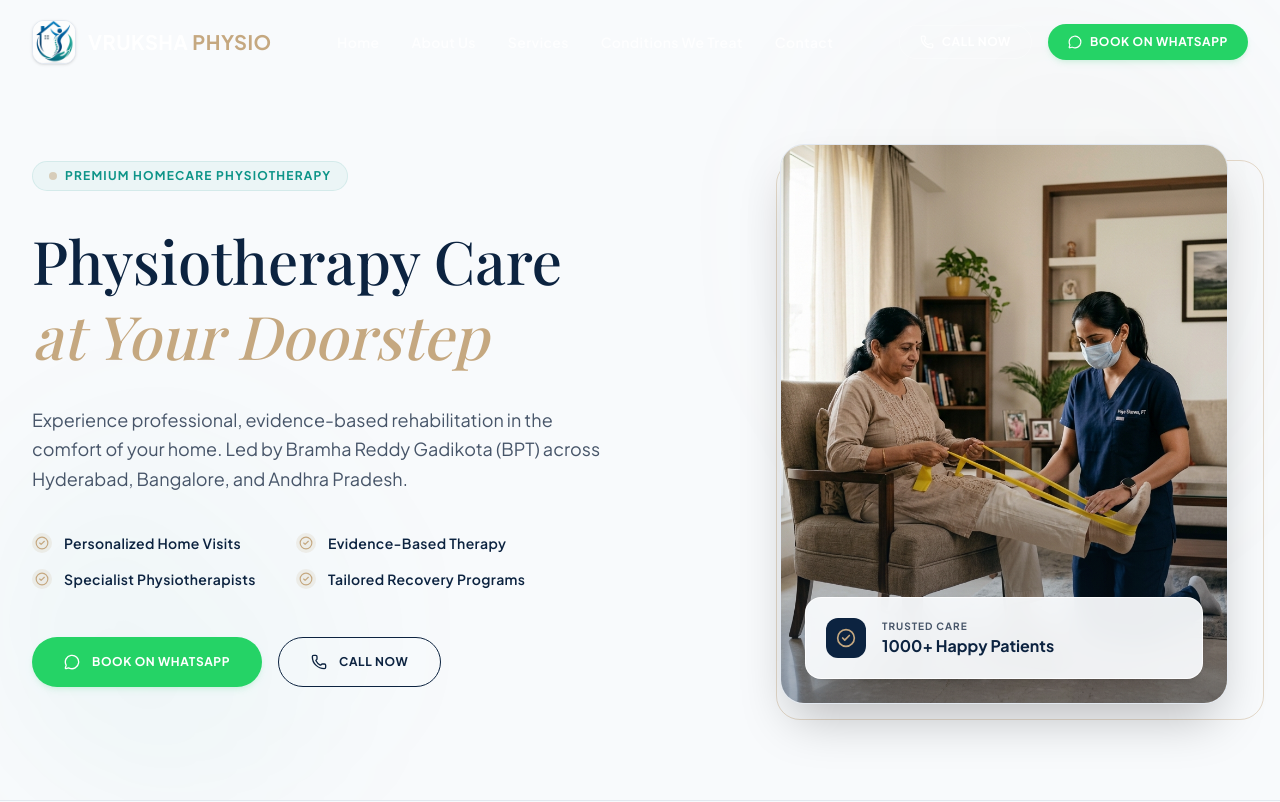
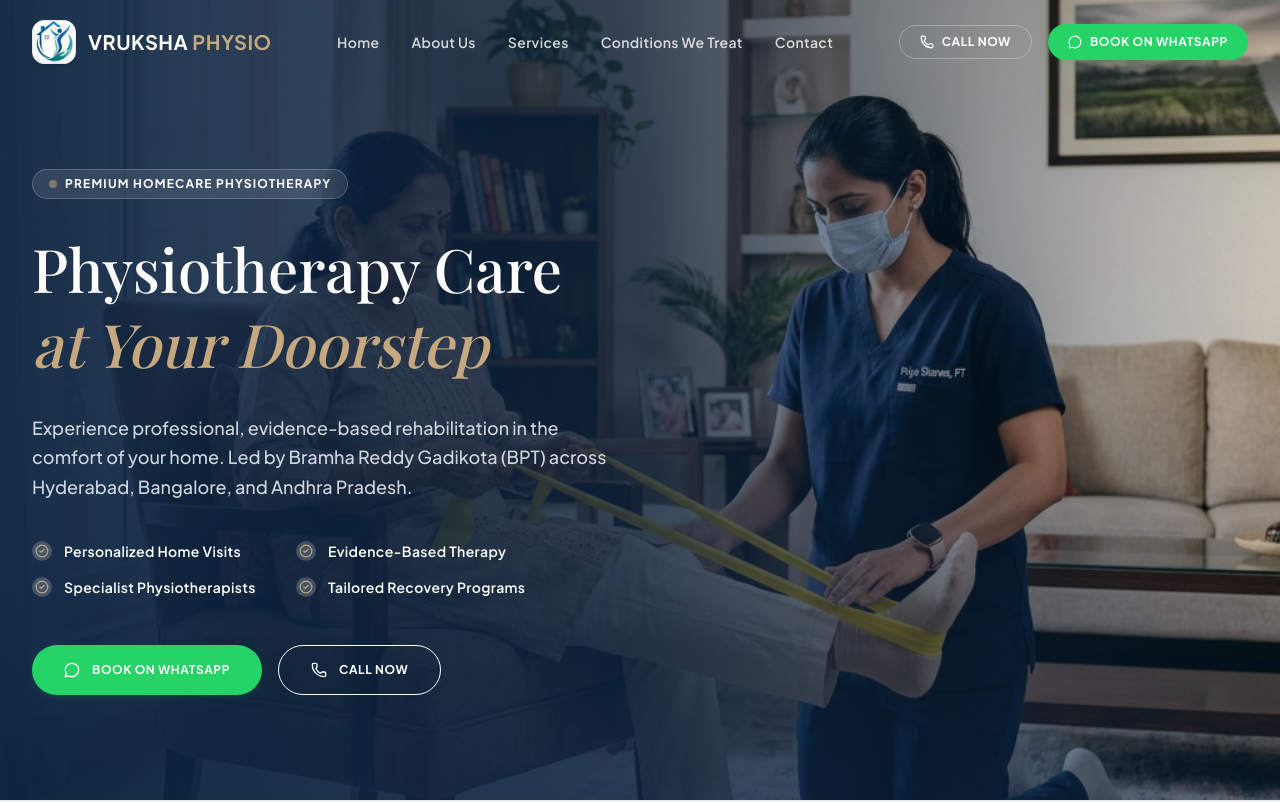
Before and after one commit to meghavamsikiran/vrukshaphysio, a React (Vite) app: page / in a window 1280 px wide. Shown: the top 802 px of the page. Built offline with nearby package versions, Linux system fonts and the light colour scheme; a web font is replaced by a local one.

Commit message:
Set Hero image as background with dark gradient overlay and optimize service card image aspect ratios

```diff
--- a/src/components/Hero.tsx
+++ b/src/components/Hero.tsx
@@ -17,7 +17,7 @@
     visible: {
       opacity: 1,
       transition: {
-        staggerChildren: 0.2,
+        staggerChildren: 0.15,
       },
     },
   };
@@ -32,25 +32,31 @@
   };
 
   return (
-    <section id="home" className="relative min-h-screen flex items-center pt-28 pb-16 overflow-hidden bg-[#F8FAFC]">
-      {/* Background elegant accents */}
-      <div className="absolute top-0 right-0 w-[40%] h-[70%] bg-gradient-to-bl from-[#C5A880]/5 to-transparent rounded-full blur-3xl pointer-events-none"></div>
-      <div className="absolute bottom-0 left-0 w-[30%] h-[50%] bg-gradient-to-tr from-[#0D9488]/5 to-transparent rounded-full blur-3xl pointer-events-none"></div>
+    <section id="home" className="relative min-h-screen flex items-center justify-start overflow-hidden py-20">
+      {/* Background Image with Cover */}
+      <div className="absolute inset-0 z-0">
+        <img
+          src="/images/hero.png"
+          alt="Physiotherapy Care at Your Doorstep"
+          className="w-full h-full object-cover"
+        />
+        {/* Dark overlay: a gradient that is darker on the left/center (where text is) and fades out to the right */}
+        <div className="absolute inset-0 bg-gradient-to-r from-[#0C2340]/95 via-[#0C2340]/80 to-[#0C2340]/40 md:from-[#0C2340]/95 md:via-[#0C2340]/75 md:to-transparent"></div>
+        {/* Bottom vignette */}
+        <div className="absolute inset-0 bg-gradient-to-t from-[#0C2340]/50 via-transparent to-transparent"></div>
+      </div>
 
-      <div className="max-w-7xl mx-auto px-4 sm:px-6 lg:px-8 relative z-10 w-full">
-        <div className="grid grid-cols-1 lg:grid-cols-12 gap-12 lg:gap-8 items-center">
-
-          {/* Content Area (Left) */}
+      <div className="max-w-7xl mx-auto px-4 sm:px-6 lg:px-8 relative z-10 w-full pt-16">
         <motion.div
           variants={containerVariants}
           initial="hidden"
           animate="visible"
-            className="lg:col-span-7 space-y-8 text-left"
+          className="max-w-2xl text-left space-y-8"
         >
           {/* Premium Badge */}
-            <motion.div variants={itemVariants} className="inline-flex items-center gap-2 px-4 py-1.5 bg-[#0D9488]/5 border border-[#0D9488]/10 rounded-full">
+          <motion.div variants={itemVariants} className="inline-flex items-center gap-2 px-4 py-1.5 bg-white/10 backdrop-blur-md border border-white/20 rounded-full">
             <span className="w-2 h-2 rounded-full bg-[#C5A880] animate-pulse"></span>
-              <span className="text-[#0D9488] text-xs font-bold uppercase tracking-widest font-sans">
+            <span className="text-white text-xs font-bold uppercase tracking-widest font-sans">
               Premium Homecare Physiotherapy
             </span>
           </motion.div>
@@ -58,7 +64,7 @@
           {/* Headline */}
           <motion.h1
             variants={itemVariants}
-              className="text-4xl sm:text-5xl md:text-6xl font-normal text-[#0C2340] leading-tight font-heading"
+            className="text-4xl sm:text-5xl md:text-6xl font-normal text-white leading-tight font-heading"
           >
             Physiotherapy Care <br />
             <span className="italic font-normal text-[#C5A880]">
@@ -69,7 +75,7 @@
           {/* Subheadline */}
           <motion.p
             variants={itemVariants}
-              className="text-lg text-[#475569] leading-relaxed max-w-xl font-sans"
+            className="text-lg text-slate-200/90 leading-relaxed max-w-xl font-sans font-medium"
           >
             Experience professional, evidence-based rehabilitation in the comfort of your home. Led by Bramha Reddy Gadikota (BPT) across Hyderabad, Bangalore, and Andhra Pradesh.
           </motion.p>
@@ -82,9 +88,9 @@
             {highlights.map((item) => (
               <div
                 key={item}
-                  className="flex items-center gap-3 text-[#0C2340]"
+                className="flex items-center gap-3 text-white"
               >
-                  <div className="w-5 h-5 rounded-full bg-[#C5A880]/15 flex items-center justify-center shrink-0">
+                <div className="w-5 h-5 rounded-full bg-white/20 flex items-center justify-center shrink-0">
                   <CheckCircle2 className="w-3.5 h-3.5 text-[#C5A880]" />
                 </div>
                 <span className="text-sm font-semibold tracking-wide">{item}</span>
@@ -108,46 +114,13 @@
             </a>
             <a
               href={CALL_URL}
-                className="inline-flex items-center justify-center gap-3 px-8 py-4 border border-[#0C2340] text-[#0C2340] rounded-full font-bold uppercase tracking-wider text-xs hover:bg-[#0C2340] hover:text-[#F8FAFC] transition-all duration-300 hover:-translate-y-0.5"
+              className="inline-flex items-center justify-center gap-3 px-8 py-4 border border-white text-white rounded-full font-bold uppercase tracking-wider text-xs hover:bg-white hover:text-[#0C2340] transition-all duration-300 hover:-translate-y-0.5"
             >
               <Phone className="w-4 h-4" />
               Call Now
             </a>
           </motion.div>
         </motion.div>
-
-          {/* Portrait Collage Frame (Right) */}
-          <motion.div
-            initial={{ opacity: 0, scale: 0.95 }}
-            animate={{ opacity: 1, scale: 1 }}
-            transition={{ duration: 0.8, delay: 0.3 }}
-            className="lg:col-span-5 relative flex justify-center items-center"
-          >
-            {/* Decorative Offset Gold Frame */}
-            <div className="absolute inset-0 border border-[#C5A880]/40 rounded-3xl translate-x-4 translate-y-4 pointer-events-none z-0"></div>
-
-            {/* Main Image Container */}
-            <div className="relative w-full aspect-[4/5] sm:aspect-[3/4] lg:aspect-[4/5] max-w-md rounded-3xl overflow-hidden shadow-2xl bg-white border border-[#E2E8F0] z-10">
-              <img
-                src="/images/hero.png"
-                alt="Physiotherapist treating patient at home"
-                className="w-full h-full object-cover"
-              />
-              <div className="absolute inset-0 bg-gradient-to-t from-[#0C2340]/40 via-transparent to-transparent"></div>
-
-              {/* Trust Tag overlay */}
-              <div className="absolute bottom-6 left-6 right-6 p-5 rounded-2xl bg-[#F8FAFC]/95 backdrop-blur-md border border-white/80 shadow-lg flex items-center gap-4 text-[#0C2340]">
-                <div className="w-10 h-10 rounded-xl bg-[#0C2340] flex items-center justify-center shrink-0">
-                  <CheckCircle2 className="w-5 h-5 text-[#C5A880]" />
-                </div>
-                <div>
-                  <p className="text-[10px] uppercase font-bold tracking-widest text-[#475569]">Trusted Care</p>
-                  <p className="text-base font-bold font-sans">1000+ Happy Patients</p>
-                </div>
-              </div>
-            </div>
-          </motion.div>
-        </div>
       </div>
     </section>
   );
--- a/src/components/Services.tsx
+++ b/src/components/Services.tsx
@@ -133,11 +133,11 @@
               className="bg-[#F8FAFC]/40 rounded-3xl overflow-hidden border border-[#E2E8F0] hover:border-[#C5A880] transition-all duration-300 flex flex-col group"
             >
               {/* Framed Image Container */}
-              <div className="relative h-56 overflow-hidden rounded-2xl m-4 bg-[#F8FAFC]">
+              <div className="relative aspect-[16/10] overflow-hidden rounded-2xl m-4 bg-[#F8FAFC]">
                 <img
                   src={service.image}
                   alt={service.title}
-                  className="w-full h-full object-cover group-hover:scale-103 transition-transform duration-500"
+                  className="w-full h-full object-cover object-top group-hover:scale-103 transition-transform duration-500"
                 />
               </div>
 
```
Lines whose indentation alone changed are shown as unchanged.
